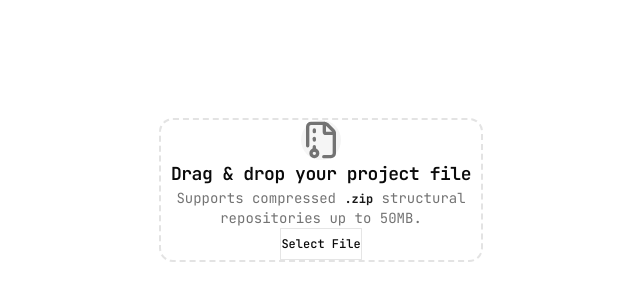
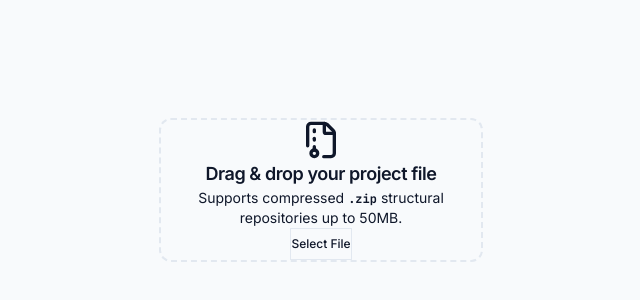
Before and after one commit to Akash5908/RepoAudit.ai, a Next.js app in the folder apps/web/: page / in a window 1280 px wide. Shown: the part 210-510 px from the top of the page, without its empty margins (319-959 px from the left). Built offline with nearby package versions, Linux system fonts and the light colour scheme.

Commit message:
feat: Changed worker logic

```diff
--- a/apps/web/app/globals.css
+++ b/apps/web/app/globals.css
@@ -1,5 +1,5 @@
 @import "tailwindcss";
-@import "tw-animate-css";
+@plugin "tailwindcss-animate";
 @import "shadcn/tailwind.css";
 
 @custom-variant dark (&:is(.dark *));
@@ -8,6 +8,10 @@ html,
 body {
   max-width: 100vw;
   overflow-x: hidden;
+  background-color: #f8fafc;
+  color: #0f172a;
+  -webkit-font-smoothing: antialiased;
+  -moz-osx-font-smoothing: grayscale;
 }
 
 * {
@@ -21,143 +25,21 @@ a {
   text-decoration: none;
 }
 
-.imgDark {
-  display: none;
-}
-
-@media (prefers-color-scheme: dark) {
-  html {
-    color-scheme: dark;
-  }
-
-  .imgLight {
-    display: none;
-  }
-  .imgDark {
-    display: unset;
-  }
+.tabular-nums {
+  font-variant-numeric: tabular-nums;
 }
 
 @theme inline {
-  --font-heading: var(--font-mono);
-  --font-mono: var(--font-mono);
-  --color-sidebar-ring: var(--sidebar-ring);
-  --color-sidebar-border: var(--sidebar-border);
-  --color-sidebar-accent-foreground: var(--sidebar-accent-foreground);
-  --color-sidebar-accent: var(--sidebar-accent);
-  --color-sidebar-primary-foreground: var(--sidebar-primary-foreground);
-  --color-sidebar-primary: var(--sidebar-primary);
-  --color-sidebar-foreground: var(--sidebar-foreground);
-  --color-sidebar: var(--sidebar);
-  --color-chart-5: var(--chart-5);
-  --color-chart-4: var(--chart-4);
-  --color-chart-3: var(--chart-3);
-  --color-chart-2: var(--chart-2);
-  --color-chart-1: var(--chart-1);
-  --color-ring: var(--ring);
-  --color-input: var(--input);
-  --color-border: var(--border);
-  --color-destructive: var(--destructive);
-  --color-accent-foreground: var(--accent-foreground);
-  --color-accent: var(--accent);
-  --color-muted-foreground: var(--muted-foreground);
-  --color-muted: var(--muted);
-  --color-secondary-foreground: var(--secondary-foreground);
-  --color-secondary: var(--secondary);
-  --color-primary-foreground: var(--primary-foreground);
-  --color-primary: var(--primary);
-  --color-popover-foreground: var(--popover-foreground);
-  --color-popover: var(--popover);
-  --color-card-foreground: var(--card-foreground);
-  --color-card: var(--card);
-  --color-foreground: var(--foreground);
-  --color-background: var(--background);
-  --radius-sm: calc(var(--radius) * 0.6);
-  --radius-md: calc(var(--radius) * 0.8);
-  --radius-lg: var(--radius);
-  --radius-xl: calc(var(--radius) * 1.4);
-  --radius-2xl: calc(var(--radius) * 1.8);
-  --radius-3xl: calc(var(--radius) * 2.2);
-  --radius-4xl: calc(var(--radius) * 2.6);
-}
-
-:root {
-  --background: oklch(1 0 0);
-  --foreground: oklch(0.145 0 0);
-  --card: oklch(1 0 0);
-  --card-foreground: oklch(0.145 0 0);
-  --popover: oklch(1 0 0);
-  --popover-foreground: oklch(0.145 0 0);
-  --primary: oklch(0.205 0 0);
-  --primary-foreground: oklch(0.985 0 0);
-  --secondary: oklch(0.97 0 0);
-  --secondary-foreground: oklch(0.205 0 0);
-  --muted: oklch(0.97 0 0);
-  --muted-foreground: oklch(0.556 0 0);
-  --accent: oklch(0.97 0 0);
-  --accent-foreground: oklch(0.205 0 0);
-  --destructive: oklch(0.577 0.245 27.325);
-  --border: oklch(0.922 0 0);
-  --input: oklch(0.922 0 0);
-  --ring: oklch(0.708 0 0);
-  --chart-1: oklch(0.87 0 0);
-  --chart-2: oklch(0.556 0 0);
-  --chart-3: oklch(0.439 0 0);
-  --chart-4: oklch(0.371 0 0);
-  --chart-5: oklch(0.269 0 0);
-  --radius: 0.625rem;
-  --sidebar: oklch(0.985 0 0);
-  --sidebar-foreground: oklch(0.145 0 0);
-  --sidebar-primary: oklch(0.205 0 0);
-  --sidebar-primary-foreground: oklch(0.985 0 0);
-  --sidebar-accent: oklch(0.97 0 0);
-  --sidebar-accent-foreground: oklch(0.205 0 0);
-  --sidebar-border: oklch(0.922 0 0);
-  --sidebar-ring: oklch(0.708 0 0);
-}
-
-.dark {
-  --background: oklch(0.145 0 0);
-  --foreground: oklch(0.985 0 0);
-  --card: oklch(0.205 0 0);
-  --card-foreground: oklch(0.985 0 0);
-  --popover: oklch(0.205 0 0);
-  --popover-foreground: oklch(0.985 0 0);
-  --primary: oklch(0.922 0 0);
-  --primary-foreground: oklch(0.205 0 0);
-  --secondary: oklch(0.269 0 0);
-  --secondary-foreground: oklch(0.985 0 0);
-  --muted: oklch(0.269 0 0);
-  --muted-foreground: oklch(0.708 0 0);
-  --accent: oklch(0.269 0 0);
-  --accent-foreground: oklch(0.985 0 0);
-  --destructive: oklch(0.704 0.191 22.216);
-  --border: oklch(1 0 0 / 10%);
-  --input: oklch(1 0 0 / 15%);
-  --ring: oklch(0.556 0 0);
-  --chart-1: oklch(0.87 0 0);
-  --chart-2: oklch(0.556 0 0);
-  --chart-3: oklch(0.439 0 0);
-  --chart-4: oklch(0.371 0 0);
-  --chart-5: oklch(0.269 0 0);
-  --sidebar: oklch(0.205 0 0);
-  --sidebar-foreground: oklch(0.985 0 0);
-  --sidebar-primary: oklch(0.488 0.243 264.376);
-  --sidebar-primary-foreground: oklch(0.985 0 0);
-  --sidebar-accent: oklch(0.269 0 0);
-  --sidebar-accent-foreground: oklch(0.985 0 0);
-  --sidebar-border: oklch(1 0 0 / 10%);
-  --sidebar-ring: oklch(0.556 0 0);
+  --font-sans: var(--font-sans), Inter, system-ui, -apple-system, BlinkMacSystemFont, "Segoe UI", Roboto, sans-serif;
+  --font-heading: var(--font-sans), sans-serif;
+  --font-mono: var(--font-mono), "JetBrains Mono", monospace;
 }
 
 @layer base {
   * {
-    @apply border-border outline-ring/50;
+    @apply border-slate-200;
   }
   body {
-    @apply bg-background text-foreground;
-  }
-  html {
-    @apply font-mono;
+    @apply bg-slate-50 text-slate-900 font-sans antialiased;
   }
 }
--- a/apps/web/app/layout.tsx
+++ b/apps/web/app/layout.tsx
@@ -1,23 +1,14 @@
 import type { Metadata } from "next";
-import localFont from "next/font/local";
 import "./globals.css";
-import { JetBrains_Mono } from "next/font/google";
+import { Inter, JetBrains_Mono } from "next/font/google";
 import { cn } from "@/lib/utils";
 
-const jetbrainsMono = JetBrains_Mono({subsets:['latin'],variable:'--font-mono'});
-
-const geistSans = localFont({
-  src: "./fonts/GeistVF.woff",
-  variable: "--font-geist-sans",
-});
-const geistMono = localFont({
-  src: "./fonts/GeistMonoVF.woff",
-  variable: "--font-geist-mono",
-});
+const inter = Inter({ subsets: ["latin"], variable: "--font-sans" });
+const jetbrainsMono = JetBrains_Mono({ subsets: ["latin"], variable: "--font-mono" });
 
 export const metadata: Metadata = {
-  title: "Create Next App",
-  description: "Generated by create next app",
+  title: "RepoAudit.ai | Automated Code Audit & Static Analysis",
+  description: "Enterprise static analysis findings, performance insights, and security vulnerability reports.",
 };
 
 export default function RootLayout({
@@ -26,8 +17,8 @@ export default function RootLayout({
   children: React.ReactNode;
 }>) {
   return (
-    <html lang="en" className={cn("font-mono", jetbrainsMono.variable)}>
-      <body className={`${geistSans.variable} ${geistMono.variable}`}>
+    <html lang="en" className={cn("font-sans antialiased text-slate-900 selection:bg-indigo-500 selection:text-white", inter.variable, jetbrainsMono.variable)}>
+      <body className="bg-slate-50 text-slate-900 font-sans min-h-screen antialiased selection:bg-indigo-500 selection:text-white">
         {children}
       </body>
     </html>
```
